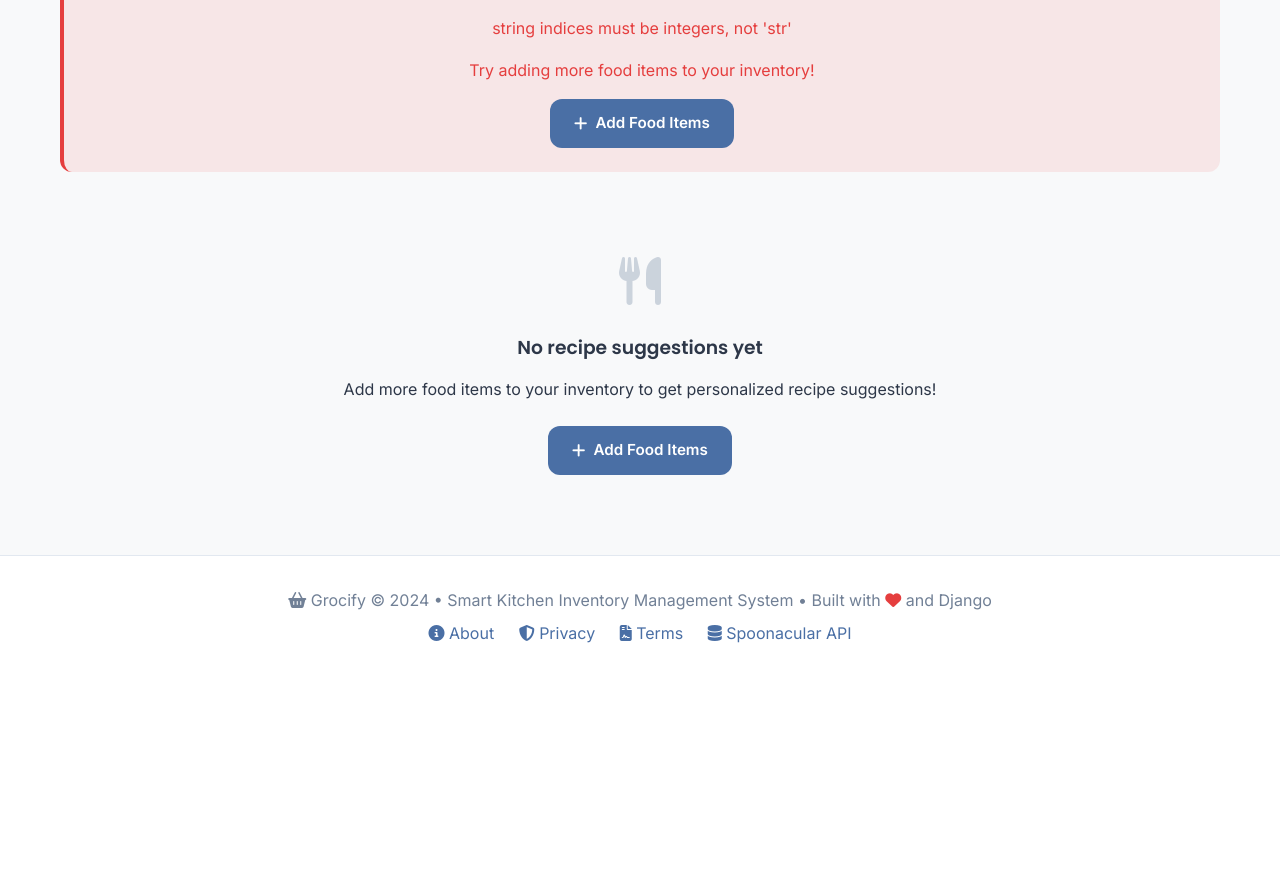
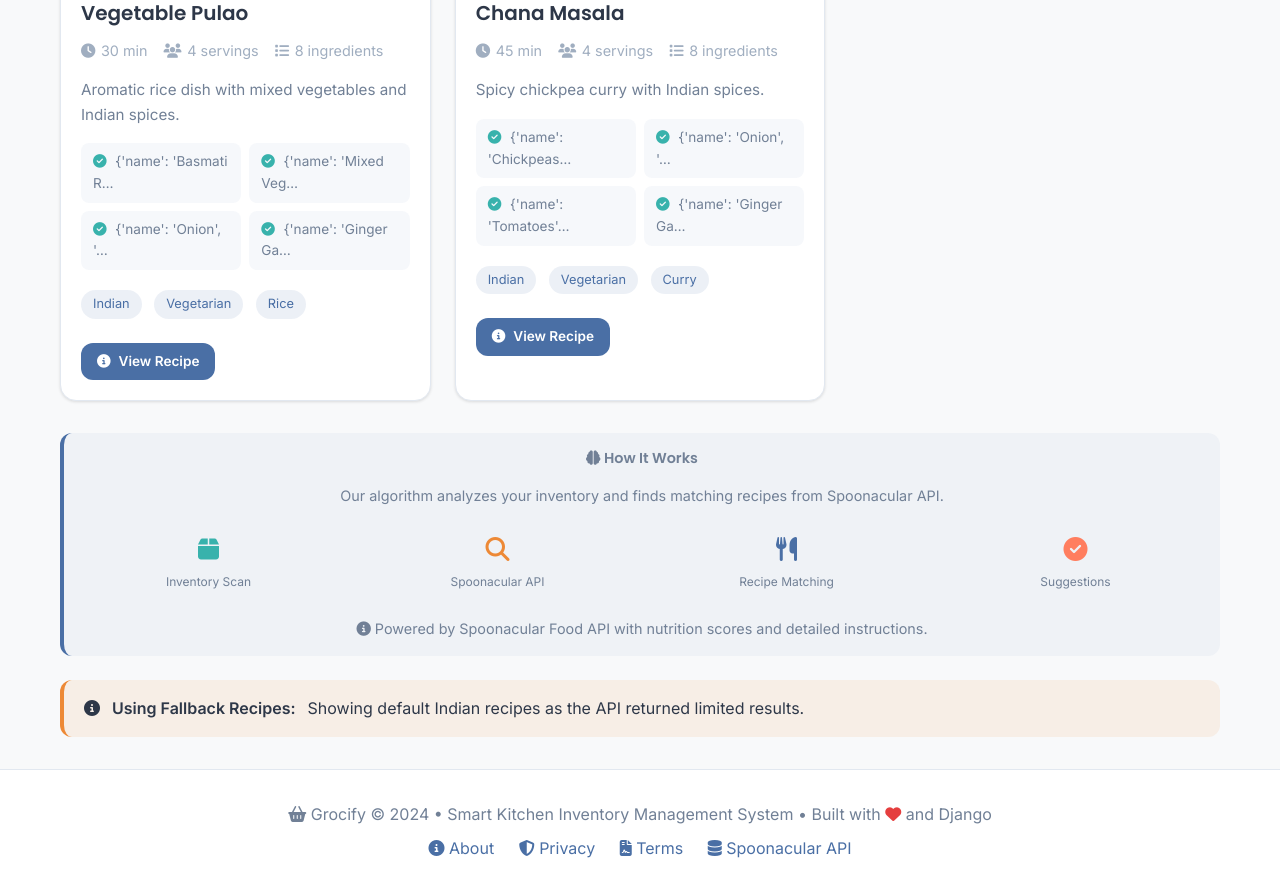
Before and after one commit to aryantyagi0324-max/Grocify, a Django app: page /recipes/ in a window 1280 px wide. Shown: the part 460-1353 px from the top of the page. Before the commit the page ends 1103 px from the top, so only its background shows below. Run offline with Django 5.2, Linux system fonts and the light colour scheme; a user stored in the database is signed in; tables that the repository leaves empty hold one stand-in row (values such as "Sample post"); a database or web service that is not in the repository returns one stand-in record (values such as "Sample title"); data that the repository does not hold is empty; some libraries are stand-ins or nearby versions.

Commit message:
recipe is finished

```diff
--- a/grocify/inventory/api_utils.py
+++ b/grocify/inventory/api_utils.py
@@ -3,11 +3,11 @@ import json
 import random
 from django.core.cache import cache
 from django.conf import settings
+from .indian_recipes import INDIAN_RECIPES
 import concurrent.futures
 from datetime import date
 import time
 import re
-
 def get_recipes_by_ingredients(ingredients, number=10):
     """
     Get recipes based on available ingredients using Spoonacular API
@@ -76,6 +76,50 @@ def get_recipes_by_ingredients(ingredients, number=10):
             else:
                 formatted_recipes = []
 
+        # FALLBACK: If no recipes found from API, use default Indian recipes
+        if not formatted_recipes and INDIAN_RECIPES:
+            print("⚠️ Using fallback Indian recipes")
+            formatted_recipes = []
+            for indian_recipe in INDIAN_RECIPES[:number]:
+                # Check if user has any ingredients for this recipe
+                recipe_ingredients = [ing['name'].lower() for ing in indian_recipe['ingredients']]
+                user_has_any = any(any(user_ing in recipe_ing or recipe_ing in user_ing
+                                     for recipe_ing in recipe_ingredients)
+                                 for user_ing in ingredients[:5])
+
+                if user_has_any:
+                    formatted_recipe = {
+                        'id': indian_recipe['id'],
+                        'title': indian_recipe['title'],
+                        'category': indian_recipe['category'],
+                        'image': indian_recipe['image'],
+                        'instructions': indian_recipe['instructions'],
+                        'instruction_steps': [],
+                        'short_instructions': indian_recipe['short_instructions'],
+                        'ingredients': [{'name': ing['name'], 'amount': ing['amount'], 'unit': ing['unit']}
+                                       for ing in indian_recipe['ingredients']],
+                        'ingredients_count': len(indian_recipe['ingredients']),
+                        'cooking_time': indian_recipe['cooking_time'],
+                        'servings': indian_recipe['servings'],
+                        'has_all_ingredients': False,
+                        'missing_ingredients': [],
+                        'tags': indian_recipe['tags'],
+                        'source': '',
+                        'spoonacular_score': 0,
+                        'health_score': 0,
+                        'price_per_serving': 0,
+                        'very_popular': True,
+                        'very_healthy': True,
+                        'dairy_free': 'dairy' not in str(indian_recipe).lower(),
+                        'gluten_free': 'gluten' not in str(indian_recipe).lower(),
+                        'vegan': True,
+                        'vegetarian': True,
+                        'cuisines': ['Indian'],
+                        'is_indian': True,
+                        'api': 'spoonacular_fallback'
+                    }
+                    formatted_recipes.append(formatted_recipe)
+
         response = {
             'success': True,
             'recipes': formatted_recipes,
@@ -93,6 +137,52 @@ def get_recipes_by_ingredients(ingredients, number=10):
 
     except Exception as e:
         print(f"Error fetching Spoonacular recipes: {e}")
+        # Return fallback Indian recipes on error
+        if INDIAN_RECIPES:
+            formatted_recipes = []
+            for indian_recipe in INDIAN_RECIPES[:min(number, 4)]:
+                formatted_recipe = {
+                    'id': indian_recipe['id'],
+                    'title': indian_recipe['title'],
+                    'category': indian_recipe['category'],
+                    'image': indian_recipe['image'],
+                    'instructions': indian_recipe['instructions'],
+                    'instruction_steps': [],
+                    'short_instructions': indian_recipe['short_instructions'],
+                    'ingredients': [{'name': ing['name'], 'amount': ing['amount'], 'unit': ing['unit']}
+                                   for ing in indian_recipe['ingredients']],
+                    'ingredients_count': len(indian_recipe['ingredients']),
+                    'cooking_time': indian_recipe['cooking_time'],
+                    'servings': indian_recipe['servings'],
+                    'has_all_ingredients': False,
+                    'missing_ingredients': [],
+                    'tags': indian_recipe['tags'],
+                    'source': '',
+                    'spoonacular_score': 0,
+                    'health_score': 0,
+                    'price_per_serving': 0,
+                    'very_popular': True,
+                    'very_healthy': True,
+                    'dairy_free': 'dairy' not in str(indian_recipe).lower(),
+                    'gluten_free': 'gluten' not in str(indian_recipe).lower(),
+                    'vegan': True,
+                    'vegetarian': True,
+                    'cuisines': ['Indian'],
+                    'is_indian': True,
+                    'api': 'spoonacular_fallback_error'
+                }
+                formatted_recipes.append(formatted_recipe)
+
+            return {
+                'success': True,
+                'recipes': formatted_recipes,
+                'total_recipes': len(formatted_recipes),
+                'ingredients_searched': ingredients[:3],
+                'cached': False,
+                'load_time': 'error_fallback',
+                'api': 'spoonacular_fallback'
+            }
+
         return {
             'error': str(e),
             'recipes': []
@@ -445,6 +535,54 @@ def get_recipe_suggestions(user_items):
 
 def get_recipe_details(recipe_id):
     """Get detailed recipe information from Spoonacular"""
+    # Check if it's a fallback Indian recipe ID
+    if recipe_id.startswith('indian_'):
+        # Find the Indian recipe
+        from .indian_recipes import INDIAN_RECIPES
+        for recipe in INDIAN_RECIPES:
+            if recipe['id'] == recipe_id:
+                # Convert to Spoonacular format
+                instruction_steps = []
+                if recipe.get('instructions'):
+                    # Parse instructions into steps
+                    instructions = recipe['instructions']
+                    steps = instructions.split('. ')
+                    for i, step in enumerate(steps, 1):
+                        if step.strip():
+                            instruction_steps.append({
+                                'number': i,
+                                'text': step.strip() + ('.' if not step.endswith('.') else '')
+                            })
+
+                return {
+                    'id': recipe['id'],
+                    'title': recipe['title'],
+                    'image': recipe['image'],
+                    'summary': f"A delicious Indian {recipe['category'].lower()} recipe.",
+                    'instructions': recipe['instructions'],
+                    'instruction_steps': instruction_steps,
+                    'readyInMinutes': recipe['cooking_time'],
+                    'servings': recipe['servings'],
+                    'sourceUrl': '',
+                    'spoonacularSourceUrl': '',
+                    'healthScore': 75,
+                    'pricePerServing': 2.50,
+                    'dishTypes': [recipe['category']],
+                    'diets': ['Vegetarian', 'Vegan'] if 'Vegetarian' in recipe['tags'] else ['Vegetarian'],
+                    'cuisines': ['Indian'],
+                    'ingredients': [{'name': ing['name'], 'amount': ing['amount'], 'unit': ing['unit']}
+                                   for ing in recipe['ingredients']],
+                    'extendedIngredients': [{'name': ing['name'], 'amount': ing['amount'], 'unit': ing['unit']}
+                                           for ing in recipe['ingredients']],
+                    'veryPopular': True,
+                    'veryHealthy': True,
+                    'dairyFree': 'dairy' not in str(recipe).lower(),
+                    'glutenFree': 'gluten' not in str(recipe).lower(),
+                    'vegan': 'Vegan' in recipe['tags'],
+                    'vegetarian': 'Vegetarian' in recipe['tags'],
+                    'api': 'spoonacular_fallback'
+                }
+
     cache_key = f"spoonacular_details_{recipe_id}"
     cached = cache.get(cache_key)
 
--- /dev/null
+++ b/grocify/inventory/indian_recipes.py
@@ -0,0 +1,51 @@
+"""
+Default Indian recipes to suggest when API doesn't return good results
+"""
+
+INDIAN_RECIPES = [
+    {
+        'id': 'indian_1',
+        'title': 'Vegetable Pulao',
+        'category': 'Main Course',
+        'image': 'https://via.placeholder.com/400x300/FF9933/FFFFFF?text=Vegetable+Pulao',
+        'instructions': '1. Wash and soak rice for 30 minutes. 2. Heat oil/ghee in a pressure cooker. 3. Add whole spices (cumin, bay leaf, cloves). 4. Add chopped vegetables and sauté. 5. Add rice, water, and salt. 6. Pressure cook for 2 whistles.',
+        'short_instructions': 'Aromatic rice dish with mixed vegetables and Indian spices.',
+        'ingredients': [
+            {'name': 'Basmati Rice', 'amount': 1, 'unit': 'cup'},
+            {'name': 'Mixed Vegetables', 'amount': 2, 'unit': 'cups'},
+            {'name': 'Onion', 'amount': 1, 'unit': 'large'},
+            {'name': 'Ginger Garlic Paste', 'amount': 1, 'unit': 'tsp'},
+            {'name': 'Garam Masala', 'amount': 1, 'unit': 'tsp'},
+            {'name': 'Cumin Seeds', 'amount': 1, 'unit': 'tsp'},
+            {'name': 'Oil/Ghee', 'amount': 2, 'unit': 'tbsp'},
+            {'name': 'Salt', 'amount': 1, 'unit': 'tsp'},
+        ],
+        'cooking_time': 30,
+        'servings': 4,
+        'tags': ['Indian', 'Vegetarian', 'Rice', 'Main Course'],
+        'is_indian': True,
+    },
+    {
+        'id': 'indian_2',
+        'title': 'Chana Masala',
+        'category': 'Main Course',
+        'image': 'https://via.placeholder.com/400x300/FF9933/FFFFFF?text=Chana+Masala',
+        'instructions': '1. Soak chickpeas overnight. 2. Pressure cook until soft. 3. Heat oil in a pan. 4. Add cumin, onions, ginger-garlic paste. 5. Add tomatoes and spices. 6. Add cooked chickpeas and simmer.',
+        'short_instructions': 'Spicy chickpea curry with Indian spices.',
+        'ingredients': [
+            {'name': 'Chickpeas', 'amount': 1, 'unit': 'cup'},
+            {'name': 'Onion', 'amount': 2, 'unit': 'medium'},
+            {'name': 'Tomatoes', 'amount': 3, 'unit': 'medium'},
+            {'name': 'Ginger Garlic Paste', 'amount': 1, 'unit': 'tbsp'},
+            {'name': 'Chana Masala Powder', 'amount': 2, 'unit': 'tbsp'},
+            {'name': 'Turmeric Powder', 'amount': 0.5, 'unit': 'tsp'},
+            {'name': 'Coriander Powder', 'amount': 1, 'unit': 'tsp'},
+            {'name': 'Oil', 'amount': 3, 'unit': 'tbsp'},
+        ],
+        'cooking_time': 45,
+        'servings': 4,
+        'tags': ['Indian', 'Vegetarian', 'Curry', 'Chickpeas'],
+        'is_indian': True,
+    },
+    # Add more Indian recipes as needed
+]
--- a/grocify/inventory/views.py
+++ b/grocify/inventory/views.py
@@ -522,9 +522,12 @@ def recipe_detail(request, recipe_id):
             # Smart ingredient matching - check quantity availability
             from .api_utils import check_ingredient_match
 
-            if recipe_data.get('ingredients'):
+            # Handle both formats: ingredients list or extendedIngredients
+            ingredients_list = recipe_data.get('ingredients') or recipe_data.get('extendedIngredients', [])
+
+            if ingredients_list:
                 matched_count = 0
-                for ingredient in recipe_data['ingredients']:
+                for ingredient in ingredients_list:
                     ingredient_name = ingredient.get('name', '').lower()
 
                     # Check if user has this ingredient (any quantity)
@@ -539,7 +542,7 @@ def recipe_detail(request, recipe_id):
                         matched_count += 1
 
                 # Calculate match percentage
-                total_count = len(recipe_data['ingredients'])
+                total_count = len(ingredients_list)
                 recipe_data['has_count'] = matched_count
                 recipe_data['total_count'] = total_count
                 recipe_data['ingredients_percentage'] = int((matched_count / total_count * 100)) if total_count > 0 else 0
--- a/grocify/templates/recipes/list.html
+++ b/grocify/templates/recipes/list.html
@@ -338,6 +338,13 @@
         Powered by Spoonacular Food API with nutrition scores and detailed instructions.
     </p>
 </div>
+<!-- Fallback Recipes Indicator -->
+{% if recipe_data.api and 'fallback' in recipe_data.api %}
+<div class="alert alert-warning mt-3">
+    <i class="fas fa-info-circle"></i>
+    <strong>Using Fallback Recipes:</strong> Showing default Indian recipes as the API returned limited results.
+</div>
+{% endif %}
 
 {% else %}
 <!-- No Recipes -->
```
Also changed, not shown: grocify/templates/recipes/detail.html (+43 -196 lines).
